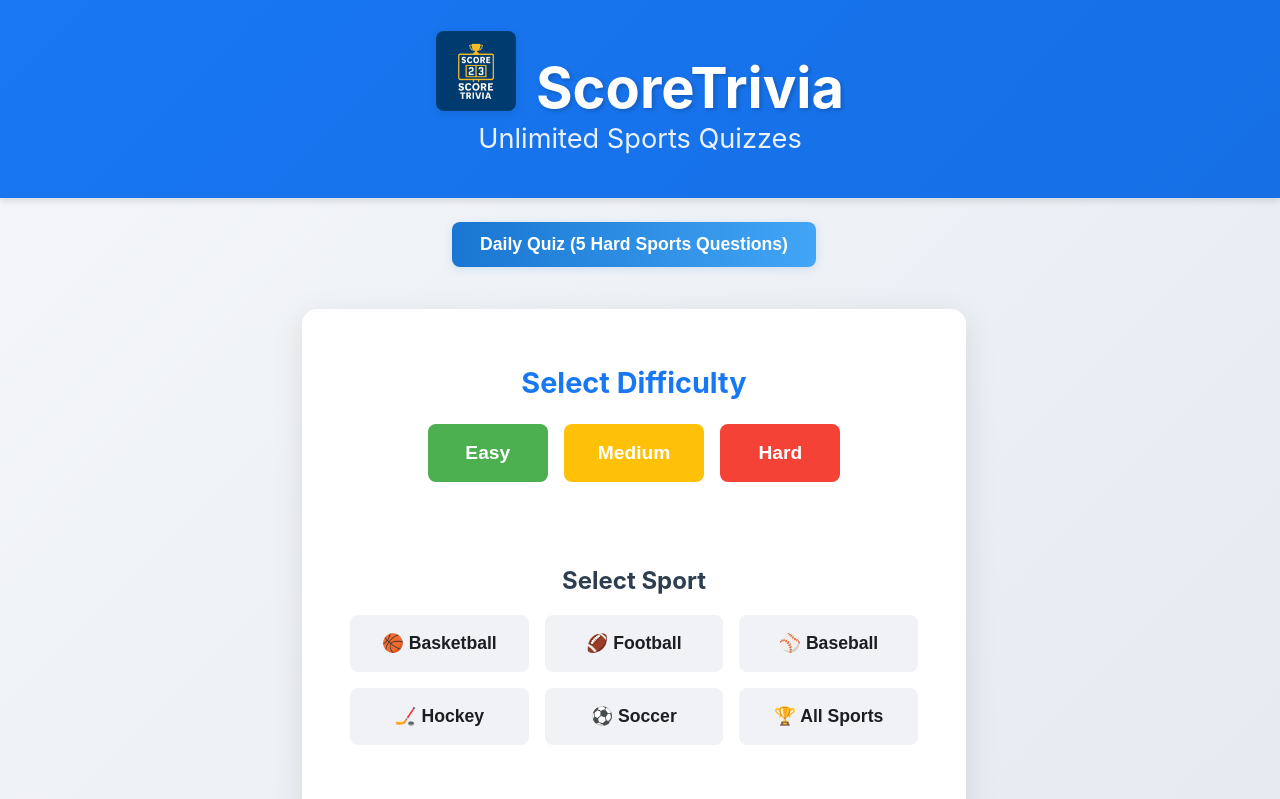
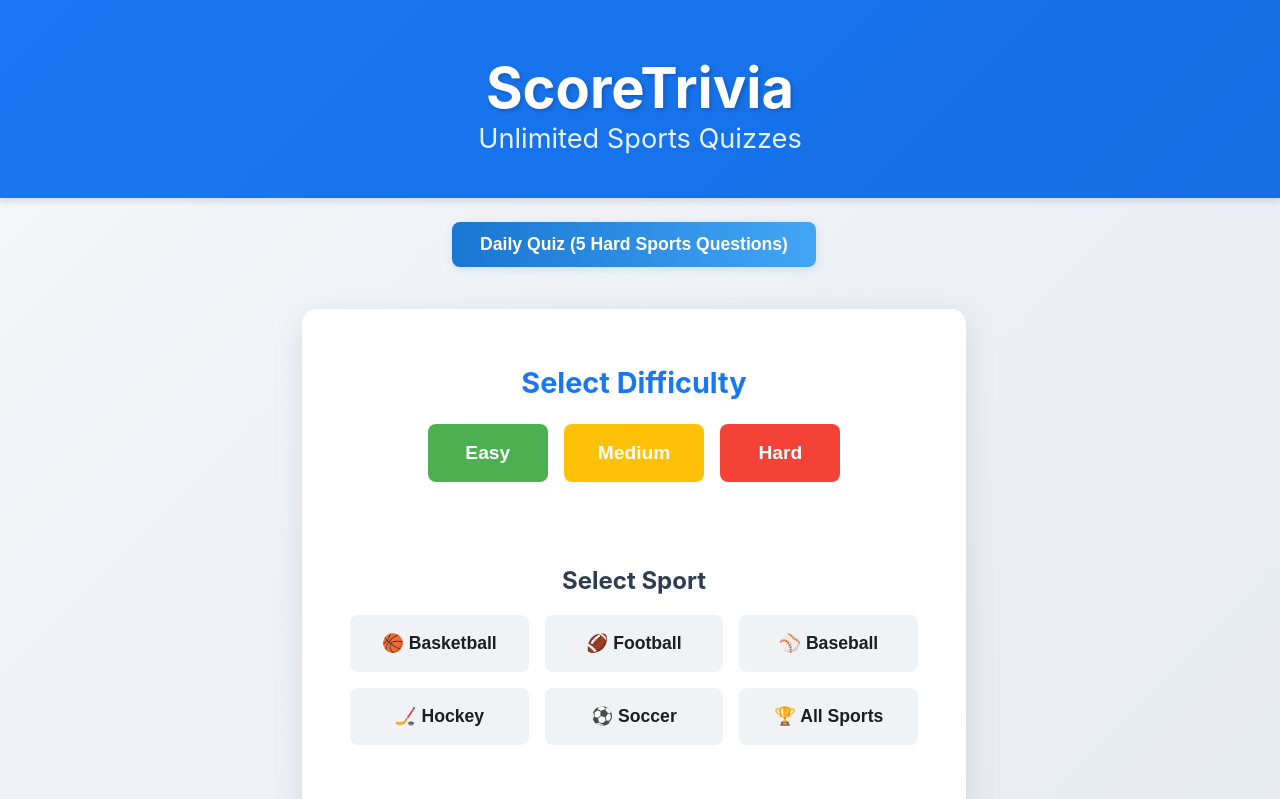
Before and after one commit to zrewt/curser-home, a React (Create React App) app: page / in a window 1280 px wide. Shown: the top 799 px of the page. Built offline with nearby package versions, Linux system fonts and the light colour scheme.

Commit message:
Initial commit

```diff
--- a/src/components/Navbar.tsx
+++ b/src/components/Navbar.tsx
@@ -11,7 +11,6 @@ const Navbar: React.FC<NavbarProps> = ({ error, selectedDifficulty, selectedSpor
   return (
     <header className="App-header">
       <div className="logo-container">
-        <img src="/logo.png" alt="Score Trivia Logo" className="logo-image" />
         <h1 style={{ fontWeight: 'bold', fontSize: '3.5em' }}>ScoreTrivia</h1>
       </div>
       <p className="subtitle" style={{ fontSize: '1.7em', marginTop: '-0.5em', marginBottom: '1em' }}>Unlimited Sports Quizzes</p>
```
